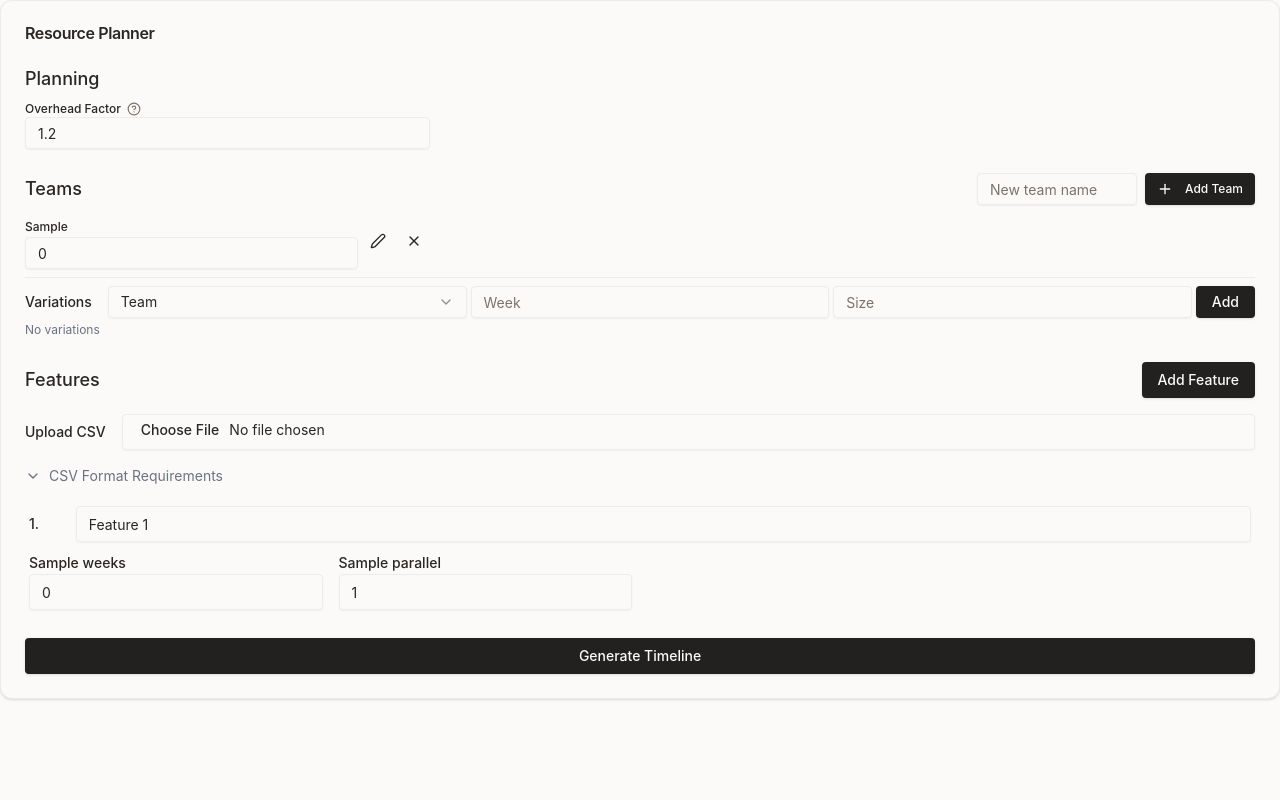
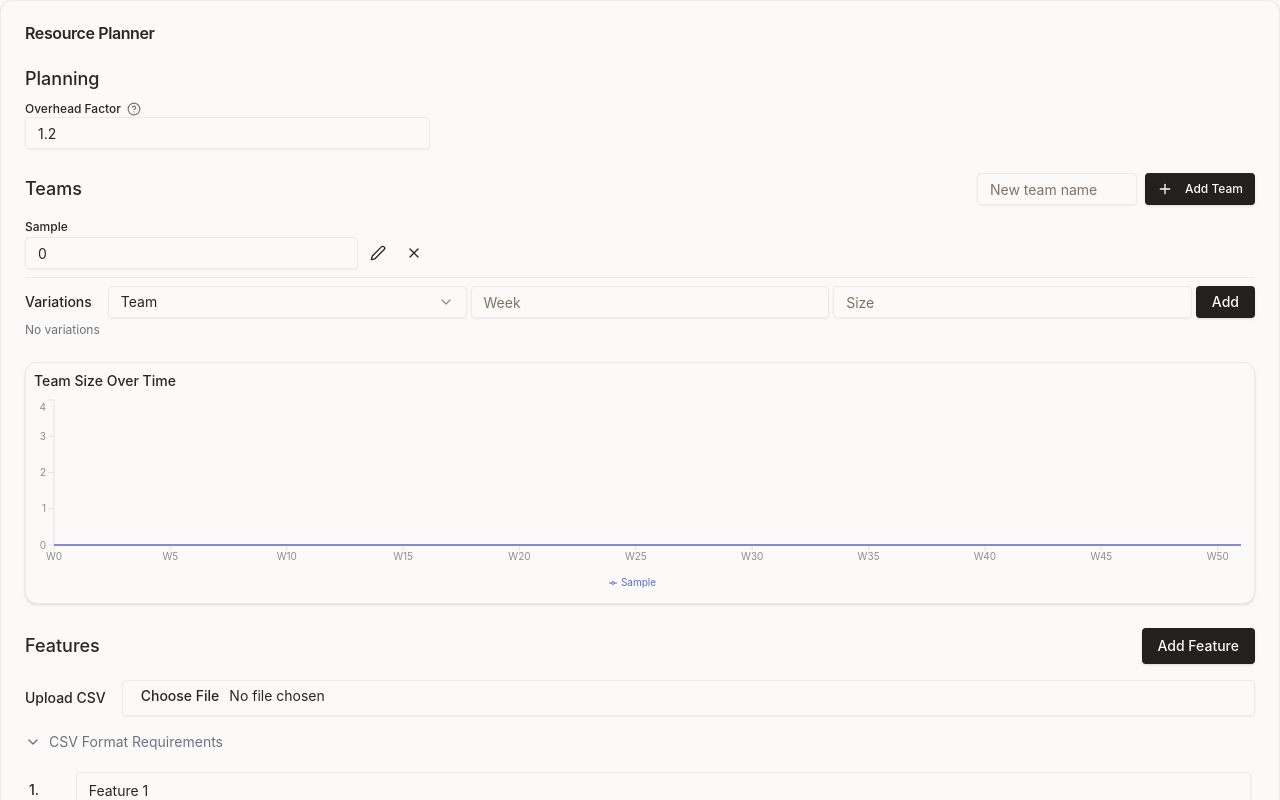
Before and after one commit to ilaif/capacity-planner, a Next.js app: page / in a window 1280 px wide. Both pictures are taken after typing "Sample" into the empty fields and a click on the button "Add Team". Shown: the top 800 px of the page. Built offline with nearby package versions, Linux system fonts and the light colour scheme.

Commit message:
feat: add time chart to visualize team sizes

```diff
--- a/components/ResourcePlanner.tsx
+++ b/components/ResourcePlanner.tsx
@@ -7,6 +7,7 @@ import { TeamConfiguration } from './resource-planner/TeamConfiguration';
 import { Features } from './resource-planner/Features';
 import { TimelineView } from './resource-planner/TimelineView';
 import { PlanningConfiguration } from './resource-planner/PlanningConfiguration';
+import { TeamSizeChart } from './resource-planner/TeamSizeChart';
 
 const ResourcePlanner = () => {
   const [features, setFeatures] = useState<Feature[]>([
@@ -196,9 +197,22 @@ const ResourcePlanner = () => {
       Object.entries(teams).map(([team, size]) => {
         if (Array.isArray(size)) {
           const fullArray = Array(52).fill(size[0]);
-          size.forEach((s, i) => {
-            if (s !== undefined) fullArray[i] = s;
+
+          // Find all weeks with variations
+          const variationWeeks = size
+            .map((s, week) => (s !== undefined && week > 0 ? week : -1))
+            .filter(week => week !== -1)
+            .sort((a, b) => a - b);
+
+          // Apply each variation forward until the next variation
+          variationWeeks.forEach((week, index) => {
+            const nextVariationWeek = variationWeeks[index + 1] || 52;
+            const variationSize = size[week];
+            for (let w = week; w < nextVariationWeek; w++) {
+              fullArray[w] = variationSize;
+            }
           });
+
           return [team, fullArray];
         }
         return [team, Array(52).fill(size)];
@@ -236,6 +250,8 @@ const ResourcePlanner = () => {
             onTeamRename={handleTeamRename}
           />
 
+          <TeamSizeChart teams={teams} />
+
           <Features
             features={features}
             teams={Object.keys(teams)}
--- a/components/resource-planner/TeamConfiguration.tsx
+++ b/components/resource-planner/TeamConfiguration.tsx
@@ -134,6 +134,7 @@ export function TeamConfiguration({
               </>
             ) : (
               <>
+                <div className="flex-1 flex items-center gap-1">
                   <div className="flex-1">
                     <label className="text-xs font-medium">{team}</label>
                     <Input
@@ -144,12 +145,11 @@ export function TeamConfiguration({
                       className="h-8"
                     />
                   </div>
-                <div className="flex gap-1">
                   <Button
                     variant="ghost"
                     size="sm"
                     onClick={() => startEditingTeam(team)}
-                    className="h-8 px-2"
+                    className="h-8 px-2 self-end"
                   >
                     <Edit2 className="h-3 w-3" />
                   </Button>
@@ -157,7 +157,7 @@ export function TeamConfiguration({
                     variant="ghost"
                     size="sm"
                     onClick={() => onTeamRemove(team)}
-                    className="h-8 px-2"
+                    className="h-8 px-2 self-end"
                   >
                     <X className="h-3 w-3" />
                   </Button>
--- /dev/null
+++ b/components/resource-planner/TeamSizeChart.tsx
@@ -0,0 +1,94 @@
+import { Teams } from '@/types/resource-planner';
+import { Card } from '@/components/ui/card';
+import { LineChart, Line, XAxis, YAxis, Tooltip, Legend, ResponsiveContainer } from 'recharts';
+
+interface TeamSizeChartProps {
+  teams: Teams;
+}
+
+export function TeamSizeChart({ teams }: TeamSizeChartProps) {
+  // Convert team data into a format suitable for the chart
+  const chartData = Array(52)
+    .fill(0)
+    .map((_, week) => {
+      const weekData: { [key: string]: number } = { week };
+      Object.entries(teams).forEach(([team, size]) => {
+        if (Array.isArray(size)) {
+          // Find the last variation that applies to this week
+          let appliedSize = size[0]; // Start with base size
+          for (let w = 0; w <= week; w++) {
+            if (size[w] !== undefined) {
+              appliedSize = size[w];
+            }
+          }
+          weekData[team] = appliedSize;
+        } else {
+          weekData[team] = size;
+        }
+      });
+      return weekData;
+    });
+
+  // Linear-inspired color palette
+  const colors = [
+    '#5E6AD2', // primary blue
+    '#8D8D8D', // neutral gray
+    '#A1A1E5', // light purple
+    '#67C9C9', // teal
+    '#B5B5B5', // light gray
+    '#9999FF', // periwinkle
+    '#738BD7', // slate blue
+    '#95A4FC', // lavender blue
+  ];
+
+  return (
+    <Card className="p-2">
+      <h3 className="text-sm font-medium mb-1">Team Size Over Time</h3>
+      <div className="h-[200px]">
+        <ResponsiveContainer width="100%" height="100%">
+          <LineChart
+            data={chartData}
+            margin={{ top: 5, right: 5, left: 0, bottom: 5 }}
+            style={{ background: 'transparent' }}
+          >
+            <XAxis
+              dataKey="week"
+              tick={{ fontSize: 10, fill: '#8D8D8D' }}
+              interval={4}
+              tickFormatter={value => `W${value}`}
+              stroke="#E5E5E5"
+            />
+            <YAxis tick={{ fontSize: 10, fill: '#8D8D8D' }} width={20} stroke="#E5E5E5" />
+            <Tooltip
+              contentStyle={{
+                fontSize: '12px',
+                background: '#1C1C1C',
+                border: '1px solid #2D2D2D',
+                borderRadius: '6px',
+                color: '#E5E5E5',
+              }}
+              labelFormatter={value => `Week ${value}`}
+              itemStyle={{ color: '#E5E5E5' }}
+            />
+            <Legend
+              wrapperStyle={{ fontSize: '10px', color: '#8D8D8D' }}
+              iconSize={8}
+              margin={{ top: 0, left: 0, right: 0, bottom: 0 }}
+            />
+            {Object.keys(teams).map((team, index) => (
+              <Line
+                key={team}
+                type="stepAfter"
+                dataKey={team}
+                stroke={colors[index % colors.length]}
+                strokeWidth={1.5}
+                dot={false}
+                name={team}
+              />
+            ))}
+          </LineChart>
+        </ResponsiveContainer>
+      </div>
+    </Card>
+  );
+}
--- a/package.json
+++ b/package.json
@@ -25,6 +25,7 @@
     "papaparse": "^5.4.1",
     "react": "^19.0.0",
     "react-dom": "^19.0.0",
+    "recharts": "^2.12.3",
     "tailwind-merge": "^2.6.0",
     "tailwindcss-animate": "^1.0.7"
   },
```
Also changed, not shown: 1 other file (tests, documents, lock files or other folders). Lines whose indentation alone changed are shown as unchanged.
